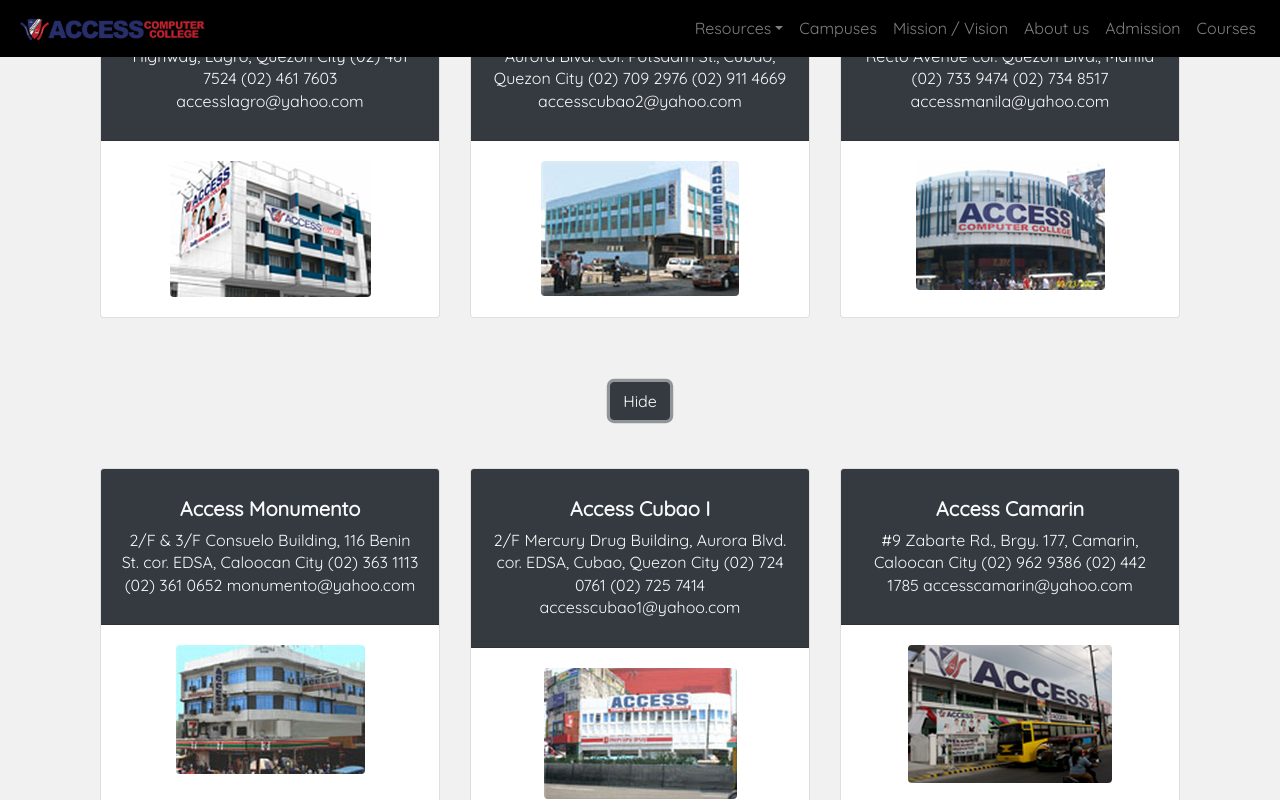
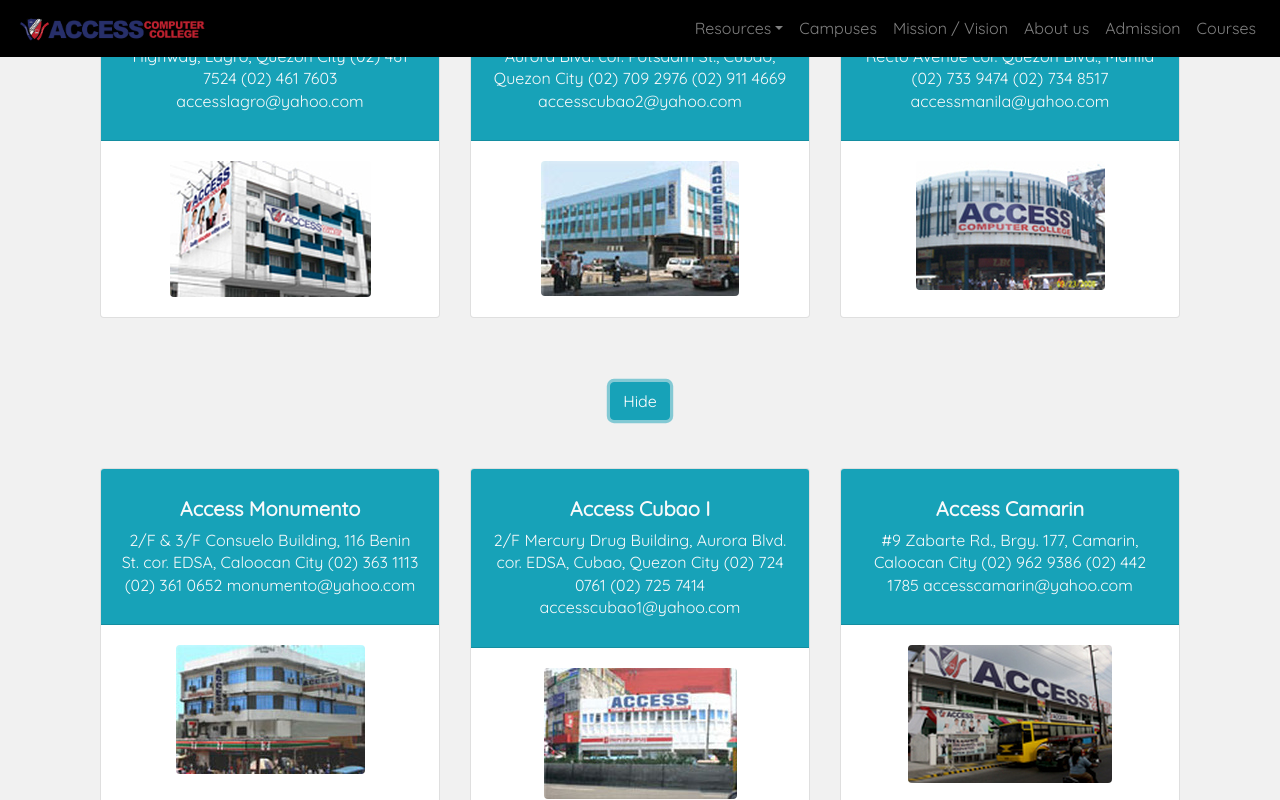
Before and after one commit to christianjerr/access, a plain HTML site: page index.html in a window 1280 px wide. Both pictures are taken after a click on the button "See more". Shown: the part 509-1309 px from the top of the page. Drawn offline with nearby package versions, Linux system fonts and the light colour scheme; a script that the page names is missing.

Commit message:
card color of campus changed!

```diff
--- a/index.html
+++ b/index.html
@@ -134,7 +134,7 @@
 		<div class="row container pt-5 " id="campuses">
 			<section class="col-md-4 align-items-stretch d-flex mb-3">
 				<div class="card ">
-						<div class="card-header bg-dark text-light text-center">
+						<div class="card-header bg-info text-light text-center">
 							<p>
 <h5 class="text-light font-weight-bold">Access Lagro</h5>
 2/F & 3/F Altan Bldg. 1056 Quirino Highway, Lagro, Quezon City
@@ -154,7 +154,7 @@ accesslagro@yahoo.com</p>
 			</section>
 			<section class="col-md-4 align-items-stretch d-flex mb-3">
 				<div class="card ">
-						<div class="card-header bg-dark text-light text-center" >
+						<div class="card-header bg-info text-light text-center" >
 							<p>
 
 <h5 class="text-light font-weight-bold">Access Cubao II</h5>
@@ -176,7 +176,7 @@ accesscubao2@yahoo.com</p>
 
 			<section class="col-md-4 align-items-stretch d-flex mb-3">
 				<div class="card ">
-						<div class="card-header bg-dark text-light text-center" >
+						<div class="card-header bg-info text-light text-center" >
 							<p>
 									<h5 class="text-light font-weight-bold">Access Manila</h5>
 
@@ -200,13 +200,13 @@ accesscubao2@yahoo.com</p>
 
 
 			<section class="col-md-12 pt-5 text-center mb-5">
-				<button type="button" class="btn btn-dark" id="campus-btn">See more</button>
+				<button type="button" class="btn btn-info" id="campus-btn">See more</button>
 			</section>
 			<!-- hide this -->
 
 			<section class="col-md-4 align-items-stretch d-flex mb-3 hide">
 				<div class="card ">
-						<div class="card-header bg-dark text-light text-center" >
+						<div class="card-header bg-info text-light text-center" >
 							<p>
 									<h5 class="text-light font-weight-bold">Access Monumento</h5>
 
@@ -233,7 +233,7 @@ accesscubao2@yahoo.com</p>
 
 			<section class="col-md-4 align-items-stretch d-flex mb-3 hide">
 				<div class="card ">
-						<div class="card-header bg-dark text-light text-center" >
+						<div class="card-header bg-info text-light text-center" >
 							<p>
 									<h5 class="text-light font-weight-bold">Access Cubao I</h5>
 
@@ -261,7 +261,7 @@ accesscubao2@yahoo.com</p>
 
 			<section class="col-md-4 align-items-stretch d-flex mb-3 hide">
 				<div class="card ">
-						<div class="card-header bg-dark text-light text-center" >
+						<div class="card-header bg-info text-light text-center" >
 							<p>
 									<h5 class="text-light font-weight-bold">Access Camarin</h5>
 
@@ -289,7 +289,7 @@ accesscubao2@yahoo.com</p>
 
 			<section class="col-md-4 align-items-stretch d-flex mb-3 hide">
 				<div class="card ">
-						<div class="card-header bg-dark text-light text-center" >
+						<div class="card-header bg-info text-light text-center" >
 							<p>
 									<h5 class="text-light font-weight-bold">Access Novaliches</h5>
 
@@ -318,7 +318,7 @@ accesscubao2@yahoo.com</p>
 			<!-- hide this -->
 			<section class="col-md-4 align-items-stretch d-flex mb-3 hide">
 				<div class="card ">
-						<div class="card-header bg-dark text-light text-center" >
+						<div class="card-header bg-info text-light text-center" >
 							<p>
 									<h5 class="text-light font-weight-bold">Access Marikina</h5>
 
@@ -401,7 +401,7 @@ accesscubao2@yahoo.com</p>
 
 		<section class="col-md-12" id="aboutus">
 			<div class="card mt-5">
-			<div class="card-header text-center bg-primary text-light" >
+			<div class="card-header text-center bg-info text-light" >
 			<h4>About us</h4>
 			</div>
 			<div class="card-body">
@@ -424,7 +424,7 @@ accesscubao2@yahoo.com</p>
 		</section>
 		<section class="col-md-12" id="admission">
 			<div class="card mt-5">
-				<div class="card-header bg-primary text-light">
+				<div class="card-header bg-info text-light">
 					<h4 class="text-center">Admission</h4>
 				</div>
 				<div class="card-body">
```
